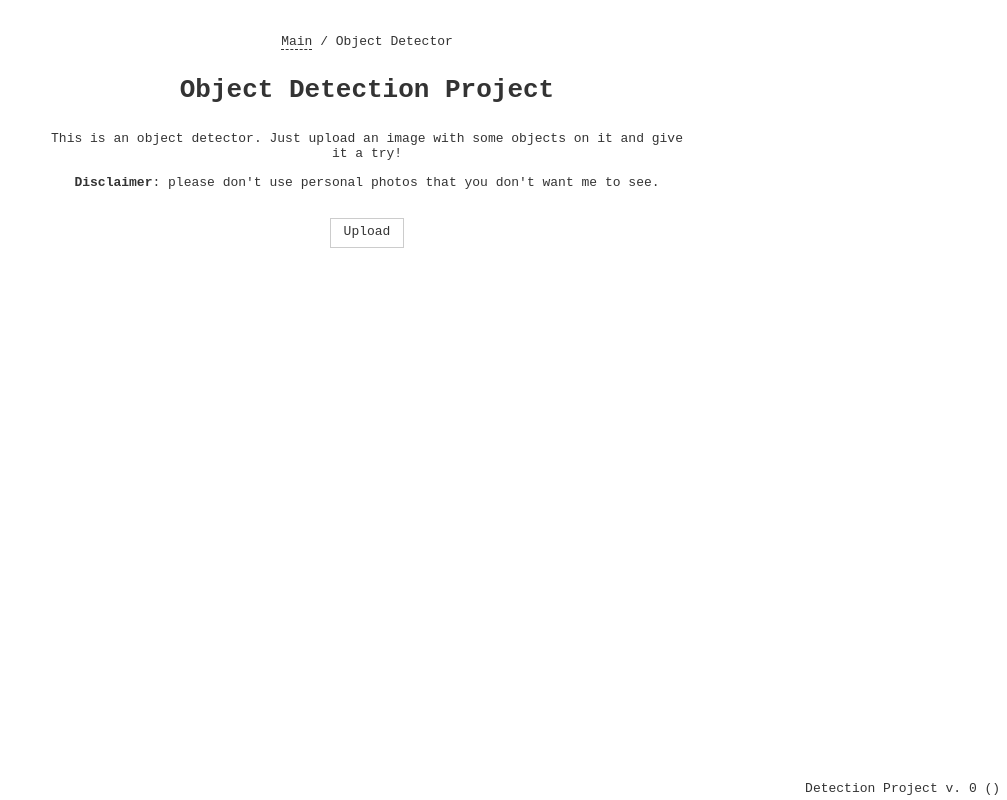
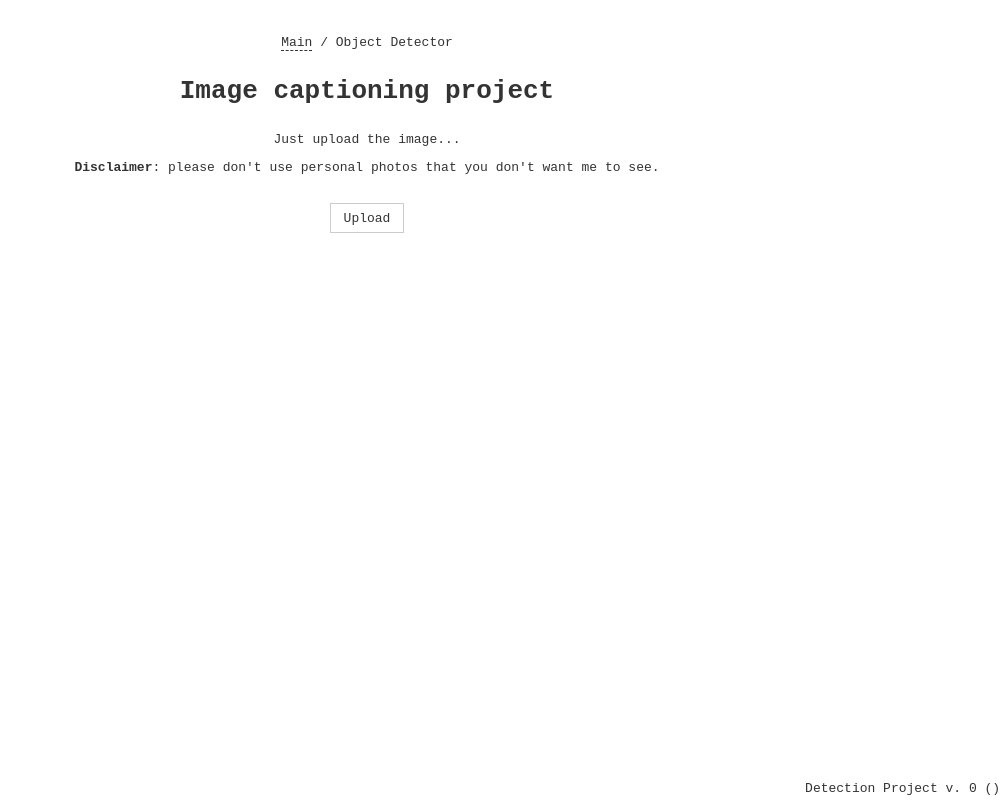
Before and after one commit to VladAleshin/VladAleshin.github.io, a plain HTML site: page index.html in a window 1280 px wide. Shown: the whole page, without its empty margins (273-1280 px from the left). Drawn offline with nearby package versions, Linux system fonts and the light colour scheme; a script that the page names is missing.

Commit message:
Update index.html

```diff
--- a/index.html
+++ b/index.html
@@ -5,7 +5,6 @@
     <meta charset="utf-8">
     <title>Object Detector - Vladimir Iashin</title>
     <meta name="viewport" content="width=device-width, initial-scale=1">
-    <link rel="stylesheet" href="https://cdnjs.cloudflare.com/ajax/libs/normalize/5.0.0/normalize.min.css">
     <link rel="stylesheet" href="./style.css">
   </head>
 
@@ -15,10 +14,10 @@
       <a class='bread_crumb' href="index.html">Main</a> / Object Detector
     </ul>
 
-    <h1> Object Detection Project </h1>
+    <h1> Image captioning project </h1>
 
     <p>
-      This is an object detector. Just upload an image with some objects on it and give it a try!
+      Just upload the image...
     </p>
 
     <p class='disclaimer'>
```
